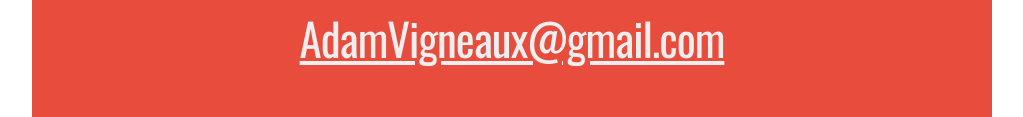
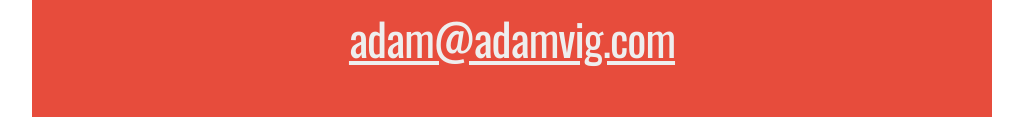
Before and after one commit to AdamVig/adamvig.com, a website: page index.html in a window 1280 px wide. Shown: the part 2791-2908 px from the top of the page, without its empty margins (128-1151 px from the left). Drawn offline with Linux system fonts and the light colour scheme.

Commit message:
Update email address

```diff
--- a/index.html
+++ b/index.html
@@ -197,7 +197,7 @@
       <section class="in-touch" id="in-touch">
           <span class="text-container">
               <h1>We should talk.</h1>
-              <h2><a class="section-link" href="mailto:adamvigneaux@gmail.com">AdamVigneaux@gmail.com</a></h2>
+              <h2><a class="section-link" href="mailto:adam@adamvig.com">adam@adamvig.com</a></h2>
           </span>
       </section>
     </main>
```
